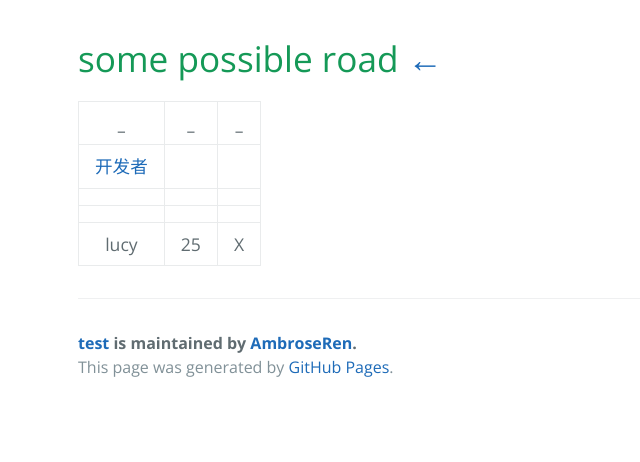
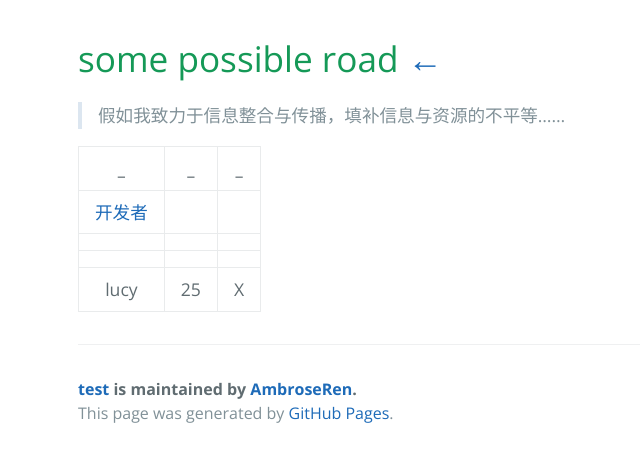
Before and after one commit to AmbroseRen/test, a Jekyll site: the page built from Doc/Diary/possible/index.md, in a window 1280 px wide. Shown: the top 462 px of the page, without its empty margins (146-786 px from the left). Built offline with Jekyll 4.4.1, drawn with Linux system fonts in a browser that asks for light colours; our own code applies the rules of GitHub Pages for plain Markdown files; the repository's description, which GitHub fills in, is left out.

Commit message:
Update index.md

```diff
--- a/Doc/Diary/possible/index.md
+++ b/Doc/Diary/possible/index.md
@@ -1,4 +1,6 @@
 # some possible road  [←](../index.md)
+
+> 假如我致力于信息整合与传播，填补信息与资源的不平等……
 
 | _ | _ | _ |
 |:---:|:---:|:---:|
```
